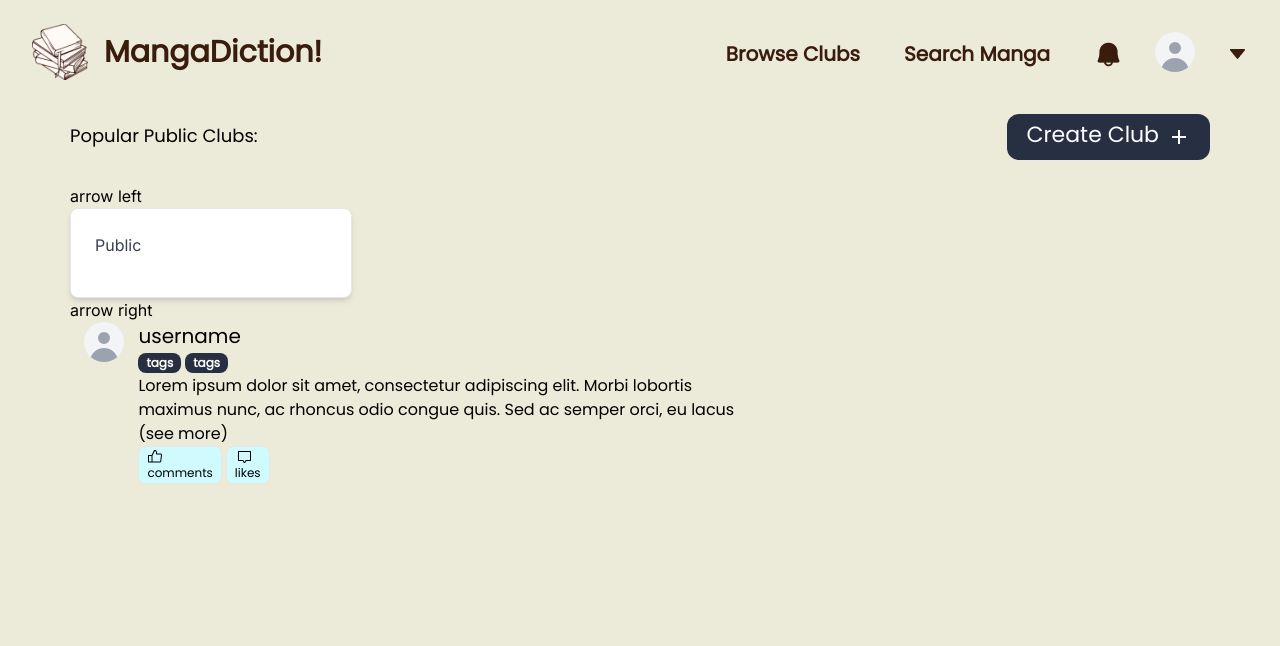
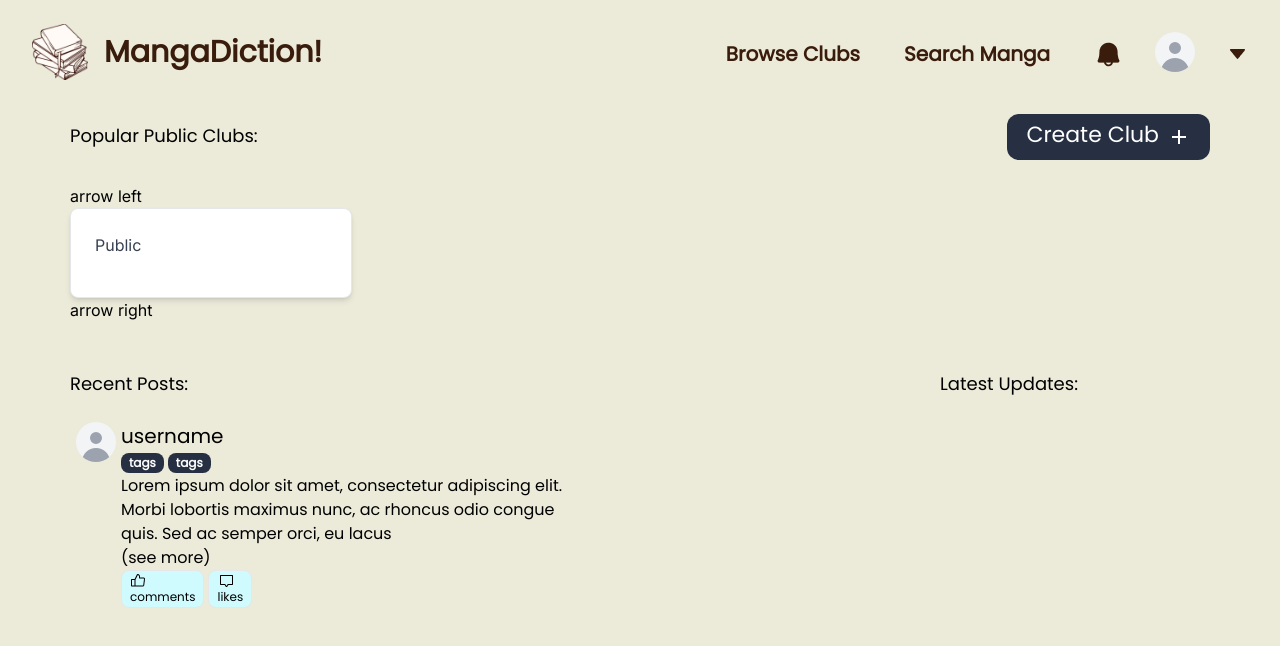
Before and after one commit to xhalleyy/manga-diction, a Next.js app: page /Dashboard in a window 1280 px wide. Shown: the top 646 px of the page. Built offline with nearby package versions, Linux system fonts and the light colour scheme.

Commit message:
dashboard layout edits

```diff
--- a/src/app/Dashboard/page.tsx
+++ b/src/app/Dashboard/page.tsx
@@ -18,7 +18,7 @@ const page = () => {
         </div>
       </div>
 
-      <div className='px-[70px]'>
+      <div className='px-[70px] mb-10'>
         {/* both "arrow" buttons are placeholders feel free to delete/replace */}
         <button>arrow left</button>
         <div className="grid grid-cols-4 gap-1">
@@ -30,11 +30,13 @@ const page = () => {
         <button>arrow right</button>
       </div>
 
-      <div className='px-[70px]'>
-        <div>
+      <div className='px-[70px] grid grid-cols-4 gap-5'>
+        <div className='grid col-span-3'>
+          <p className='font-mainFont text-lg mt-2 mb-6'>Recent Posts:</p>
       <PostsComponent />
         </div>
-        <div>
+        <div className='grid col-span-1'>
+          <p className='font-mainFont text-lg mt-2 mb-6'>Latest Updates:</p>
           {/* latest updates component */}
         </div>
       </div>
--- a/src/app/components/ClubModalComponent.tsx
+++ b/src/app/components/ClubModalComponent.tsx
@@ -54,8 +54,8 @@ function ClubModalComponent() {
                             {/* dropdown, 2 options (public, private) */}
                             <div className="rounded-xl dropdownBtn flex justify-center ms-3">
                                 <select className="rounded-xl opaqueWhite font-mainFont h-9 px-4 border-none">
-                                    <option value="public" className="font-mainFont">Public</option>
-                                    <option value="priv">Private</option>
+                                    <option value="public" className="font-mainFont" onClick={publicSettingOn}>Public</option>
+                                    <option value="priv" onClick={privateSettingOn}>Private</option>
                                 </select>
                             {/* <Dropdown label={!privateClub ? "Public" : "Private"} style={{color: "black"}} dismissOnClick={false}>
                                 <Dropdown.Item onClick={publicSettingOn}>Public</Dropdown.Item>
```
